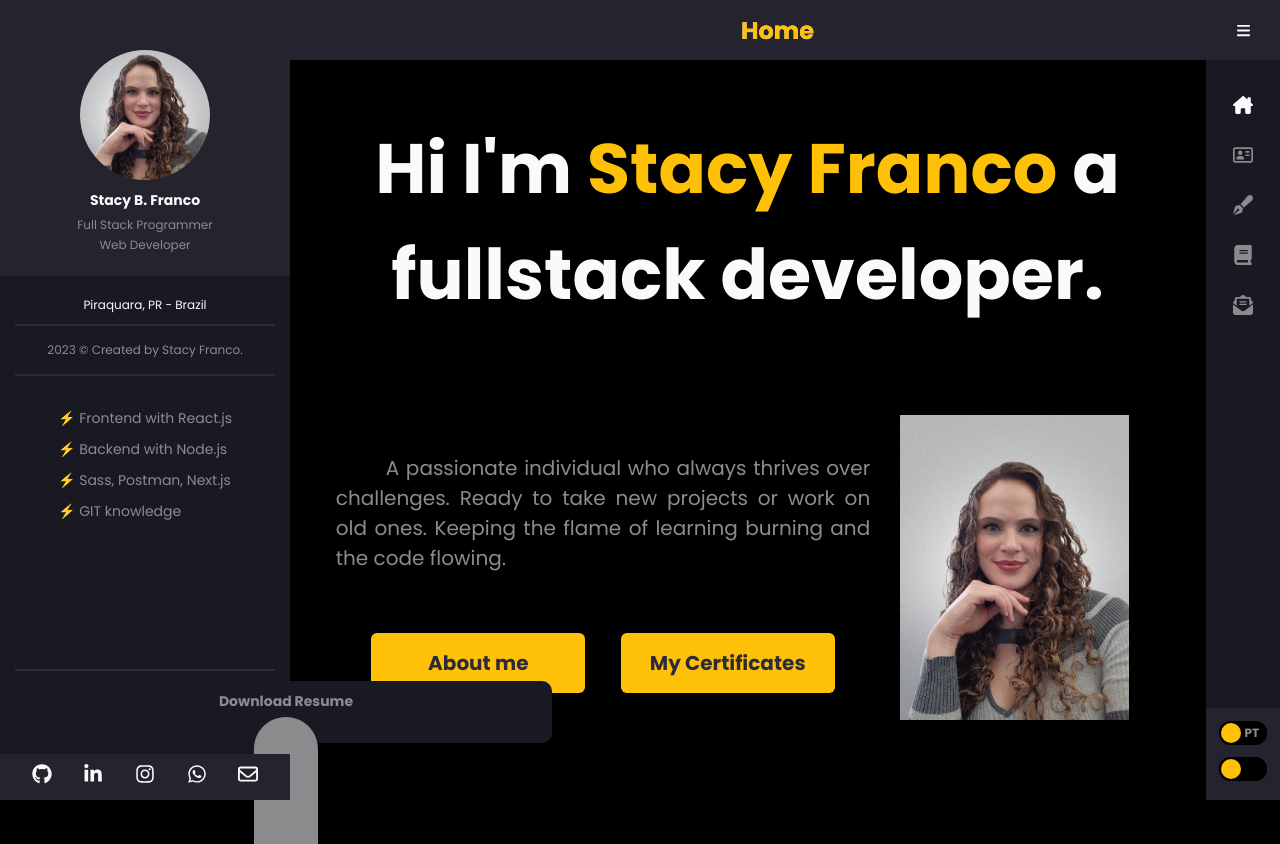
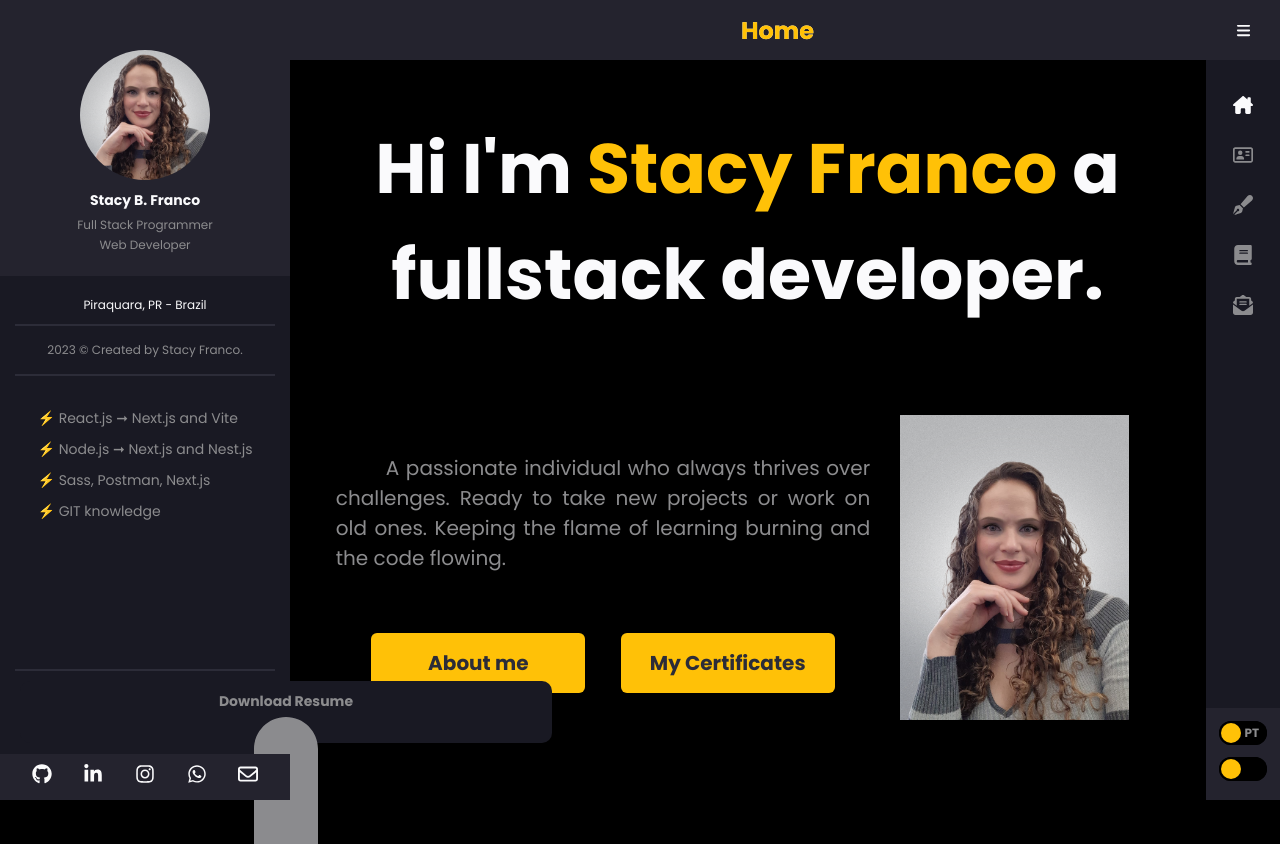
Before and after one commit to StacyFranco/portifolio, a Next.js app: page / in a window 1280 px wide. Built offline with nearby package versions, Linux system fonts and the light colour scheme.

Commit message:
corrections in devaria names in certificates. update node and react skills

```diff
--- a/src/PersonalContent/personalInfo.js
+++ b/src/PersonalContent/personalInfo.js
@@ -42,14 +42,14 @@ const PersonalInfo = {
   },
   skills: {
     en: [
-      "⚡ Frontend with React.js",
-      "⚡ Backend with Node.js",
+      "⚡ React.js ➞ Next.js and Vite",
+      "⚡ Node.js ➞ Next.js and Nest.js",
       "⚡ Sass, Postman, Next.js",
       "⚡ GIT knowledge",
   ],
     pt: [
-      "⚡ Frontend com React.js",
-      "⚡ Backend com Node.js",
+      "⚡ React.js ➞ Next.js e Vite",
+      "⚡ Node.js ➞ Next.js e Nest.js",
       "⚡ Sass, Postman, Next.js",
       "⚡ Conhecimento em GIT",
     ]
@@ -200,7 +200,7 @@ const certificates = {
         pt: "Node Básico"
       },
       content: {
-        en: "Deveria’s Introduction to Node Course",
+        en: "Devaria’s Introduction to Node Course",
         pt: "Curso de introdução ao Node da Devaria"
       }
     },
@@ -219,7 +219,7 @@ const certificates = {
         pt: "Introdução ao React.js"
       },
       content: {
-        en: "Deveria’s introduction to React course",
+        en: "Devaria’s introduction to React course",
         pt: "Curso de Introdução ao React.js da Devaria"
       }
     },
```
